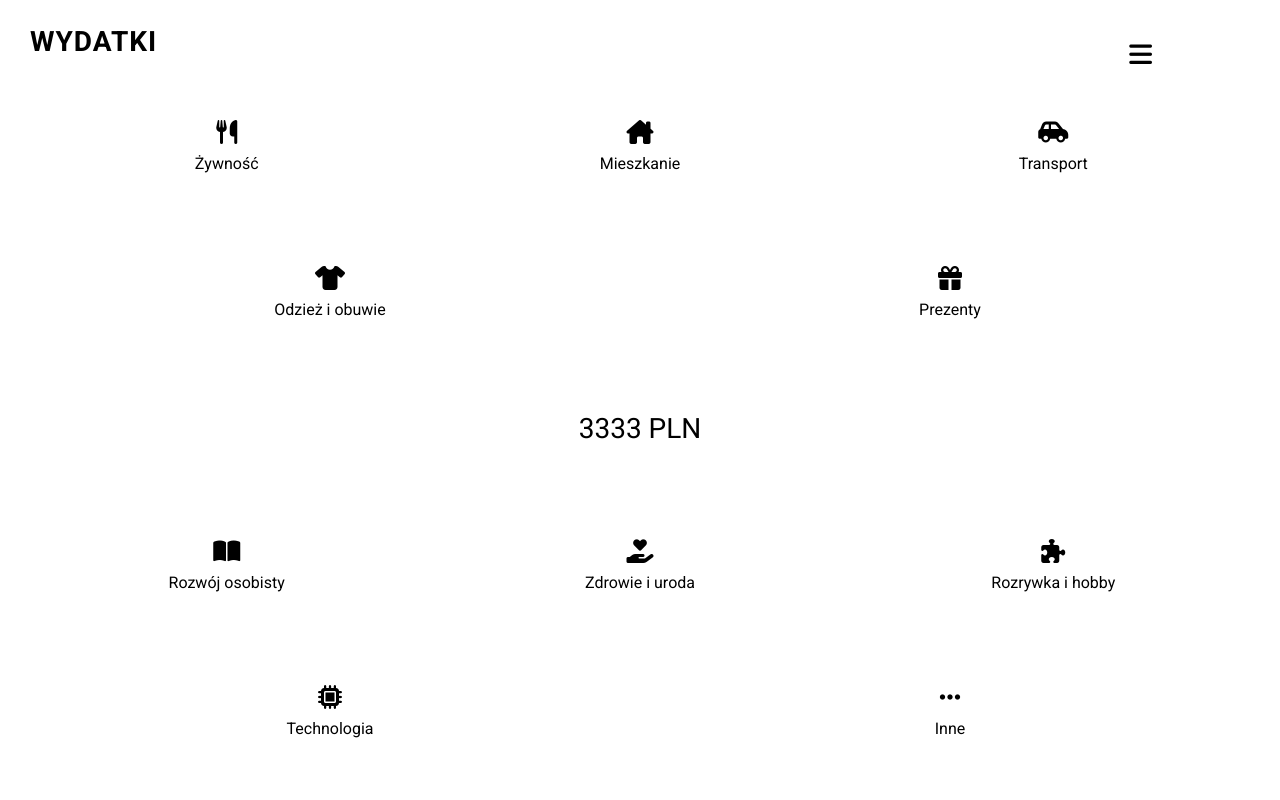
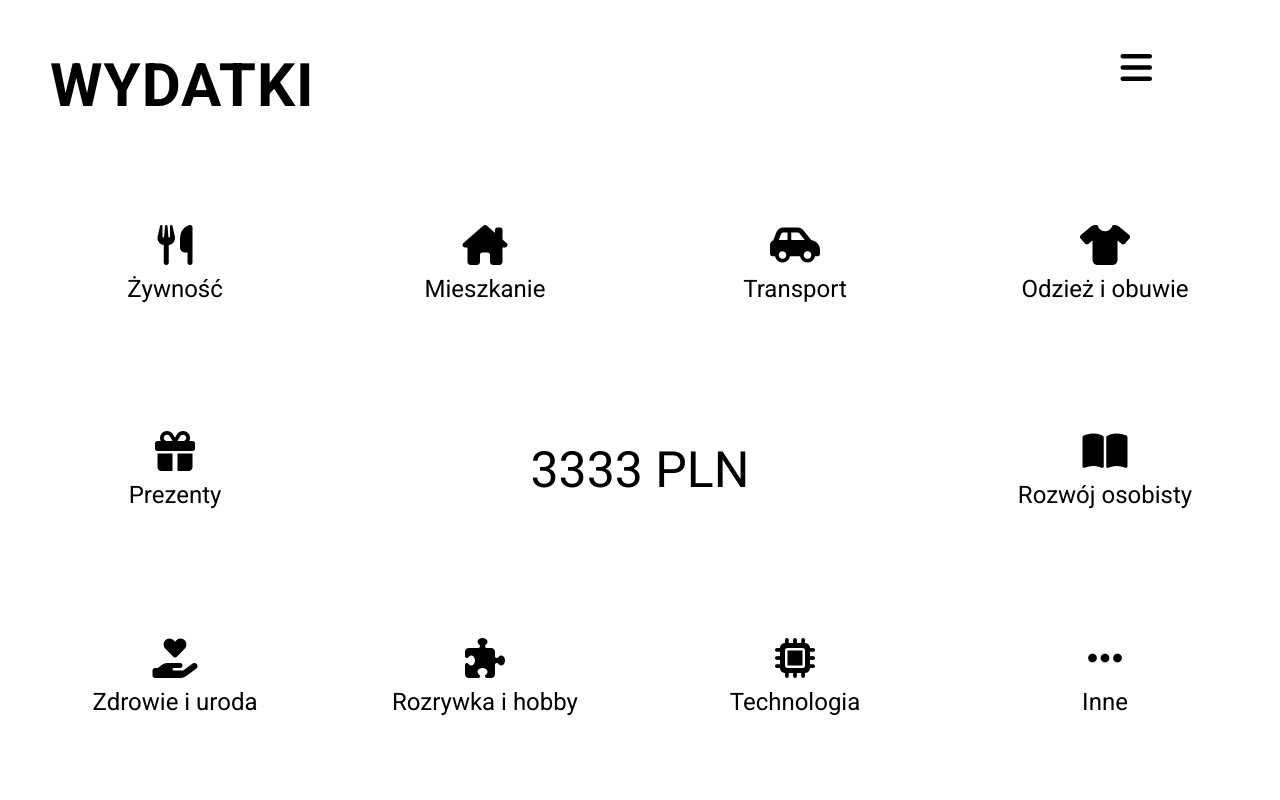
Before and after one commit to MGergont/strona_projekt_finanse, a PHP site: page /podstrony/wydatki.html in a window 1280 px wide. Run offline with PHP 8.4, Linux system fonts and the light colour scheme; some libraries are stand-ins or nearby versions.

Commit message:
front v0.4

```diff
--- a/css/main.css
+++ b/css/main.css
@@ -30,6 +30,7 @@ body {
 
 /* -------------- MENU - NAWIGACJA ----------- */
 .fixed {
+    overflow-y: scroll;
     position: fixed;
     display: flex;
     flex-direction: column;
@@ -169,7 +170,6 @@ body {
 
 /* ------------ MODAL WYDATKI -------------- */
 
-
 .modal {
     display: none;
     position: fixed;
@@ -218,12 +218,320 @@ body {
     text-transform: uppercase;
     font-size: 16px;
     border: none;
-    border-radius: 215px;
+    border-radius: 25px;
 }
 
 
+/* ------------ WYDATKI_MEDIA_Q -------------- */
+
+@media screen and (min-width: 411px) {
+    .title {
+        padding: 30px 30px 15px;
+    }
+
+    .title h2 {
+        font-size: 36px;
+    }
+
+    .burger {
+        font-size: 30px;
+    }
+
+    .wydatki .kwota p {
+        font-size: 38px;
+    }
+
+    .wydatki div i {
+        font-size: 28px;
+    }
+
+    .wydatki div p {
+        font-size: 18px;
+    }
+}
+
+@media screen and (min-width: 533px) {
+    .title {
+        padding: 15px 30px;
+    }
+
+    .title h2 {
+        font-size: 32px;
+    }
+
+    .burger {
+        top: 5%;
+        right: 6%;
+        font-size: 30px;
+    }
+
+    .wydatki {
+        padding: 0 10px 10px;
+    }
+
+    .wydatki div {
+        width: 25%;
+    }
+
+    .wydatki .kwota {
+        width: 50%;
+    }
+
+    .wydatki .kwota p {
+        font-size: 36px;
+    }
+
+    .wydatki div i {
+        font-size: 26px;
+    }
+
+    .wydatki div p {
+        font-size: 17px;
+    }
+}
+
+
+@media screen and (min-width: 640px) {
+    .title {
+        padding: 20px 30px 15px;
+    }
+
+    .title h2 {
+        font-size: 36px;
+    }
+
+    .burger {
+        top: 6%;
+    }
+
+}
+
+@media screen and (min-width: 768px) {
+
+    .fixed {
+        overflow-y: auto;
+    }
+
+    .title {
+        padding: 50px 50px 20px;
+    }
+
+    .title h2 {
+        font-size: 60px;
+    }
+
+    .burger {
+        top: 6%;
+        right: 10%;
+        font-size: 36px;
+    }
+
+    .wydatki {
+        padding: 20px;
+    }
+
+    .wydatki .kwota p {
+        font-size: 50px;
+    }
+
+    .wydatki div i {
+        font-size: 40px;
+    }
+
+    .wydatki div p {
+        font-size: 24px;
+    }
+
+    .modal .fa-xmark {
+        font-size: 46px;
+        top: 26%;
+        right: 20%;
+    }
+
+    .modal p {
+        font-size: 54px;
+    }
+
+    .modal .modal_icon {
+        font-size: 50px;
+        padding: 40px;
+    }
+
+    .modal form input {
+        padding: 8px;
+        font-size: 22px;
+
+    }
+
+    .modal form button {
+        margin-top: 30px;
+        padding: 10px 40px;
+        font-size: 26px;
+    }
+
+}
+
+@media screen and (min-width: 1366px) {
+
+    .burger {
+        right: -100%;
+    }
+
+    /* -------------- MENU - NAWIGACJA ----------- */
+    .fixed {
+        position: fixed;
+        top: 0;
+        left: 0;
+        width: 350px;
+        background-color: rgba(172, 172, 172, 0.7);
+        backdrop-filter: blur(5px);
+    }
+
+    .fixed .logo {
+        padding: 40px 20px 20px;
+    }
+
+
+    .fixed nav ul li {
+        padding: 15px;
+    }
+
+    /* .fixed nav ul li:hover a {} */
+
+    .fixed nav ul li a {
+        padding: 10px 30px;
+        font-size: 22px
+    }
+
+    /* --------- HEADER ------------ */
+
+    .title {
+        padding: 30px 30px 20px 440px;
+    }
+
+    .title h2 {
+        font-size: 60px;
+    }
+
+    /* ------------ WYDATKI -------------- */
+
+    .wydatki {
+        padding: 0 20px 20px 350px;
+    }
+
+    .wydatki div {
+        width: 25%;
+        padding: 20px;
+    }
+
+    .wydatki .kwota {
+        width: 50%;
+    }
+
+    .wydatki .kwota p {
+        font-size: 60px;
+    }
+
+    .wydatki div i {
+        font-size: 38px;
+        margin-bottom: 15px;
+    }
+
+    .wydatki div p {
+        font-size: 26px;
+    }
+
+    /* ------------ MODAL WYDATKI -------------- */
+
+    .modal .fa-xmark {
+        font-size: 40px;
+        top: 25%;
+        right: 25%;
+    }
+
+    .modal p {
+        font-size: 60px;
+    }
+
+    .modal .modal_icon {
+        font-size: 50px;
+        padding: 40px;
+    }
+
+    .modal form input {
+        padding: 10px;
+        font-size: 22px;
+
+    }
+
+    .modal form button {
+        margin-top: 30px;
+        padding: 12px 40px;
+        font-size: 22px;
+    }
+}
+
+
+@media screen and (min-width: 1920px) {
+
+    /* -------------- MENU - NAWIGACJA ----------- */
+    .fixed {
+        width: 400px;
+    }
+
+    /* .fixed nav ul li:hover a {} */
+
+    .fixed nav ul li a {
+        font-size: 24px
+    }
+
+    /* --------- HEADER ------------ */
+
+    .title {
+        padding: 50px 50px 20px 480px;
+    }
+
+    .title h2 {
+        font-size: 70px;
+    }
+
+    /* ------------ WYDATKI -------------- */
+
+    .wydatki {
+        padding: 0 20px 20px 400px;
+    }
+
+    .wydatki .kwota p {
+        font-size: 65px;
+    }
+
+    .wydatki div i {
+        font-size: 46px;
+        margin-bottom: 20px;
+    }
+
+    .wydatki div p {
+        font-size: 30px;
+    }
+
+    /* ------------ MODAL WYDATKI -------------- */
+
+    .modal .fa-xmark {
+        right: 30%;
+    }
+
+    .modal p {
+        font-size: 70px;
+    }
+
+    .modal .modal_icon {
+        font-size: 60px;
+    }
+}
 
 /* ------------ PRZYCHODY -------------- */
 
 
-/* width --- 320 - 360 - 411 - 768 - 1024 - 1440 - 1920 */
+/* width --- 320 - 360 - 411 - 768 - 1024 - 1366 - 1920 */
+
+/* ew. 533px */
```
